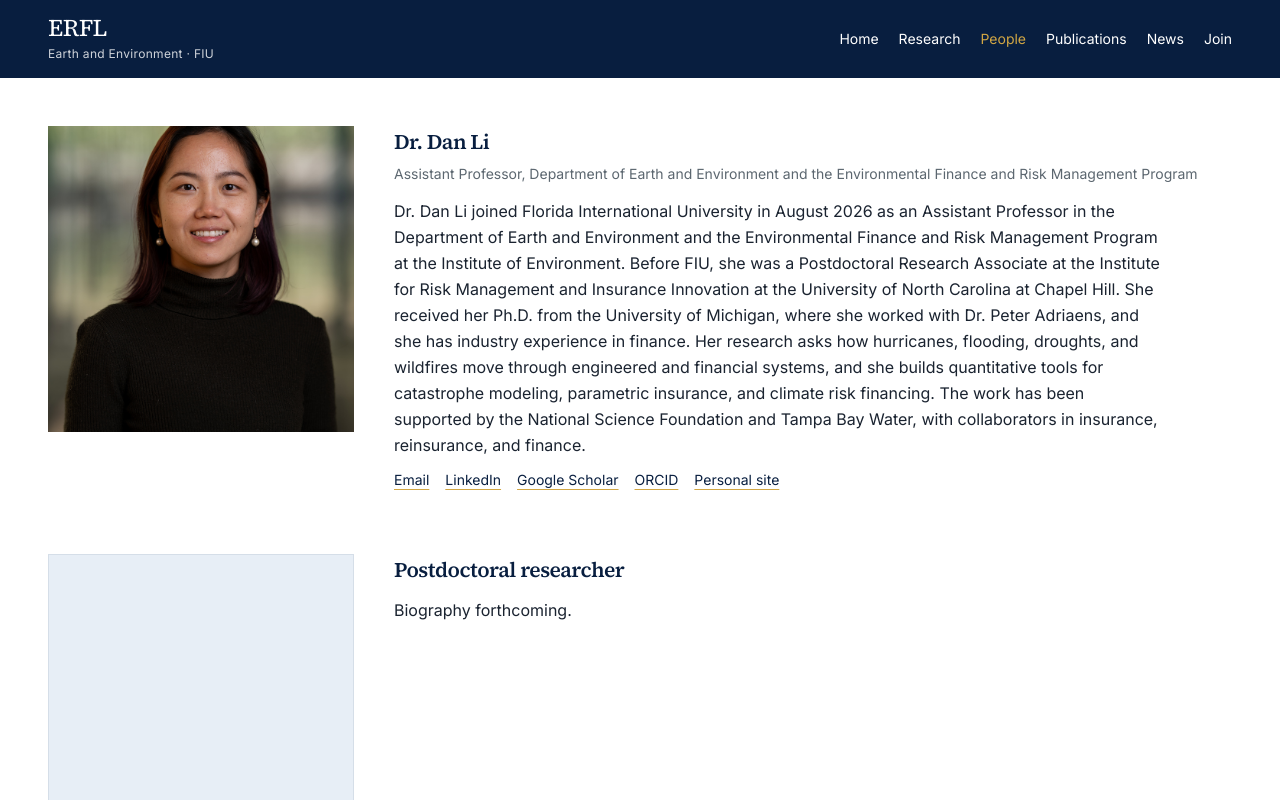
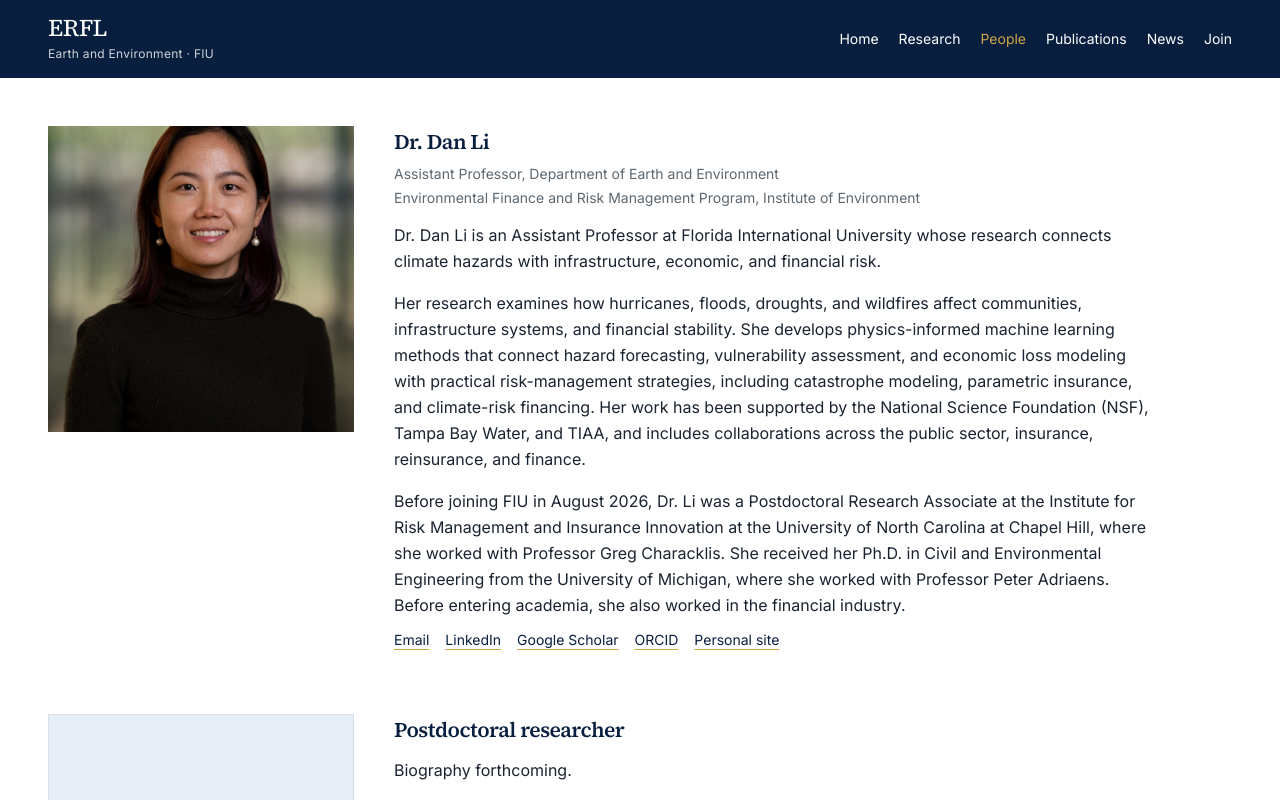
Before and after one commit to erfl-fiu/erfl-fiu.github.io, a Next.js app: page /people in a window 1280 px wide. Shown: the top 800 px of the page. Built offline with nearby package versions, Linux system fonts and the light colour scheme.

Commit message:
Update bio

```diff
--- a/content/people.ts
+++ b/content/people.ts
@@ -24,9 +24,9 @@ export const currentPeople: Person[] = [
   {
     id: "dan-li",
     name: "Dr. Dan Li",
-    role: "Assistant Professor, Department of Earth and Environment and the Environmental Finance and Risk Management Program",
+    role: "Assistant Professor, Department of Earth and Environment\nEnvironmental Finance and Risk Management Program, Institute of Environment",
     biography:
-      "Dr. Dan Li joined Florida International University in August 2026 as an Assistant Professor in the Department of Earth and Environment and the Environmental Finance and Risk Management Program at the Institute of Environment. Before FIU, she was a Postdoctoral Research Associate at the Institute for Risk Management and Insurance Innovation at the University of North Carolina at Chapel Hill. She received her Ph.D. from the University of Michigan, where she worked with Dr. Peter Adriaens, and she has industry experience in finance. Her research asks how hurricanes, flooding, droughts, and wildfires move through engineered and financial systems, and she builds quantitative tools for catastrophe modeling, parametric insurance, and climate risk financing. The work has been supported by the National Science Foundation and Tampa Bay Water, with collaborators in insurance, reinsurance, and finance.",
+      "Dr. Dan Li is an Assistant Professor at Florida International University whose research connects climate hazards with infrastructure, economic, and financial risk.\n\nHer research examines how hurricanes, floods, droughts, and wildfires affect communities, infrastructure systems, and financial stability. She develops physics-informed machine learning methods that connect hazard forecasting, vulnerability assessment, and economic loss modeling with practical risk-management strategies, including catastrophe modeling, parametric insurance, and climate-risk financing. Her work has been supported by the National Science Foundation (NSF), Tampa Bay Water, and TIAA, and includes collaborations across the public sector, insurance, reinsurance, and finance.\n\nBefore joining FIU in August 2026, Dr. Li was a Postdoctoral Research Associate at the Institute for Risk Management and Insurance Innovation at the University of North Carolina at Chapel Hill, where she worked with Professor Greg Characklis. She received her Ph.D. in Civil and Environmental Engineering from the University of Michigan, where she worked with Professor Peter Adriaens. Before entering academia, she also worked in the financial industry.",
     photo: "/images/people/dan-li.jpg",
     links: [
       { label: "Email", href: "mailto:dali@fiu.edu" },
--- a/src/app/people/page.tsx
+++ b/src/app/people/page.tsx
@@ -73,13 +73,25 @@ function PersonRow({ person }: { person: Person }) {
           <h2 className="text-[21px] font-semibold tracking-tight">{heading}</h2>
           {person.name ? (
             <p className="mt-1 text-sm leading-6 text-muted-foreground">
-              {person.role}
+              {person.role.split("\n").map((line) => (
+                <span key={line} className="block">
+                  {line}
+                </span>
+              ))}
             </p>
           ) : null}
         </div>
-        <p className="max-w-3xl text-base leading-relaxed">
-          {person.biography ?? "Biography forthcoming."}
-        </p>
+        <div className="flex max-w-3xl flex-col gap-4">
+          {(person.biography ?? "Biography forthcoming.")
+            .split(/\n\s*\n/)
+            .map((paragraph) => paragraph.trim())
+            .filter(Boolean)
+            .map((paragraph) => (
+              <p key={paragraph} className="text-base leading-relaxed">
+                {paragraph}
+              </p>
+            ))}
+        </div>
         {person.links.length > 0 ? (
           <ul className="flex flex-wrap gap-x-4 gap-y-2 text-sm">
             {person.links.map((link) => (
--- a/src/components/research-in-action.tsx
+++ b/src/components/research-in-action.tsx
@@ -10,13 +10,17 @@ export function ResearchInAction() {
         return (
           <article
             key={item.id}
-            className="grid items-center gap-6 md:grid-cols-2 md:gap-10"
+            className={
+              imageFirst
+                ? "grid items-center gap-6 md:grid-cols-[3fr_5fr] md:gap-10"
+                : "grid items-center gap-6 md:grid-cols-[5fr_3fr] md:gap-10"
+            }
           >
             <div
               className={
                 imageFirst
-                  ? "relative aspect-[4/3] overflow-hidden md:order-1"
-                  : "relative aspect-[4/3] overflow-hidden md:order-2"
+                  ? "relative aspect-[4/3] w-3/4 overflow-hidden md:order-1 md:w-full"
+                  : "relative aspect-[4/3] w-3/4 overflow-hidden md:order-2 md:w-full"
               }
             >
               {/* eslint-disable-next-line @next/next/no-img-element */}
```
